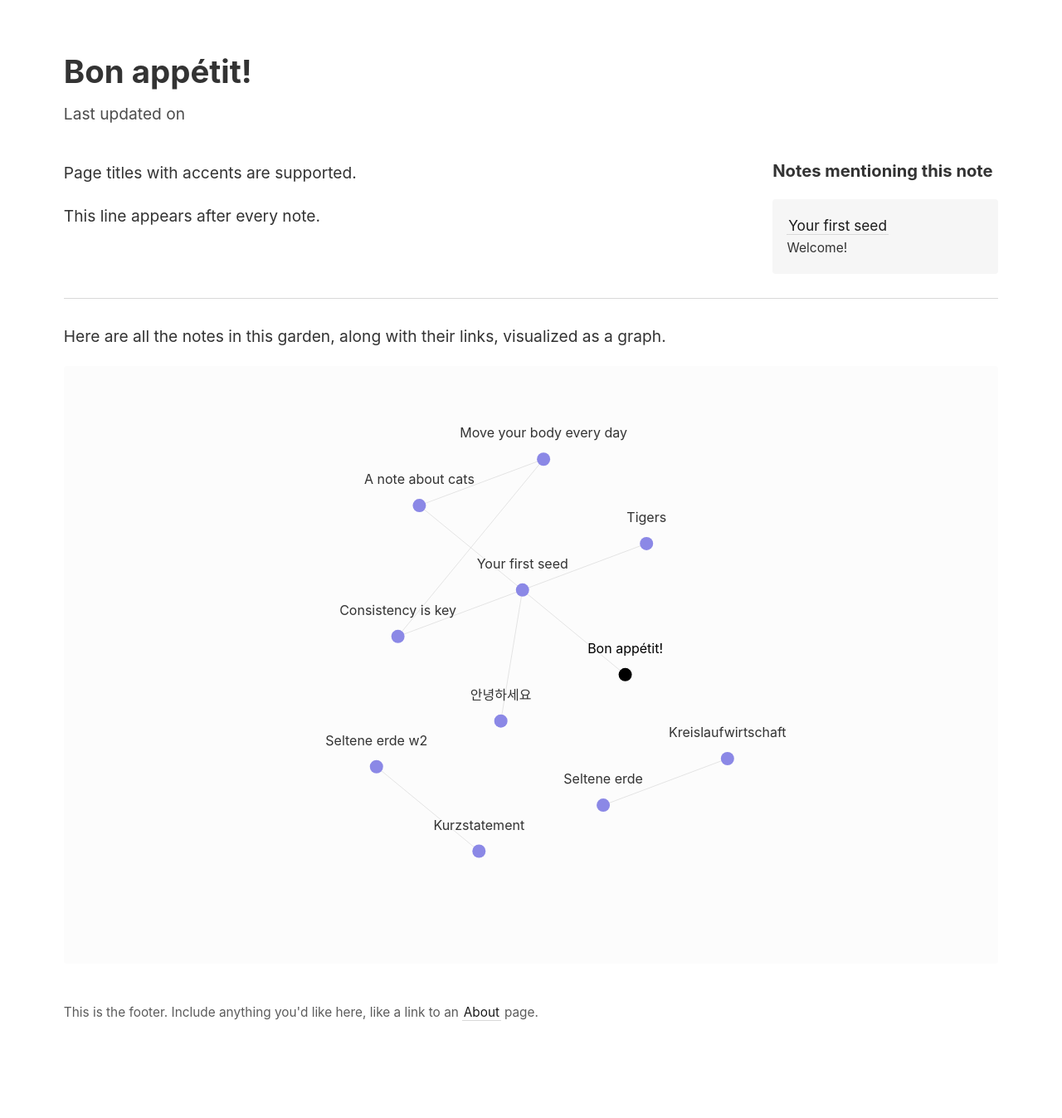
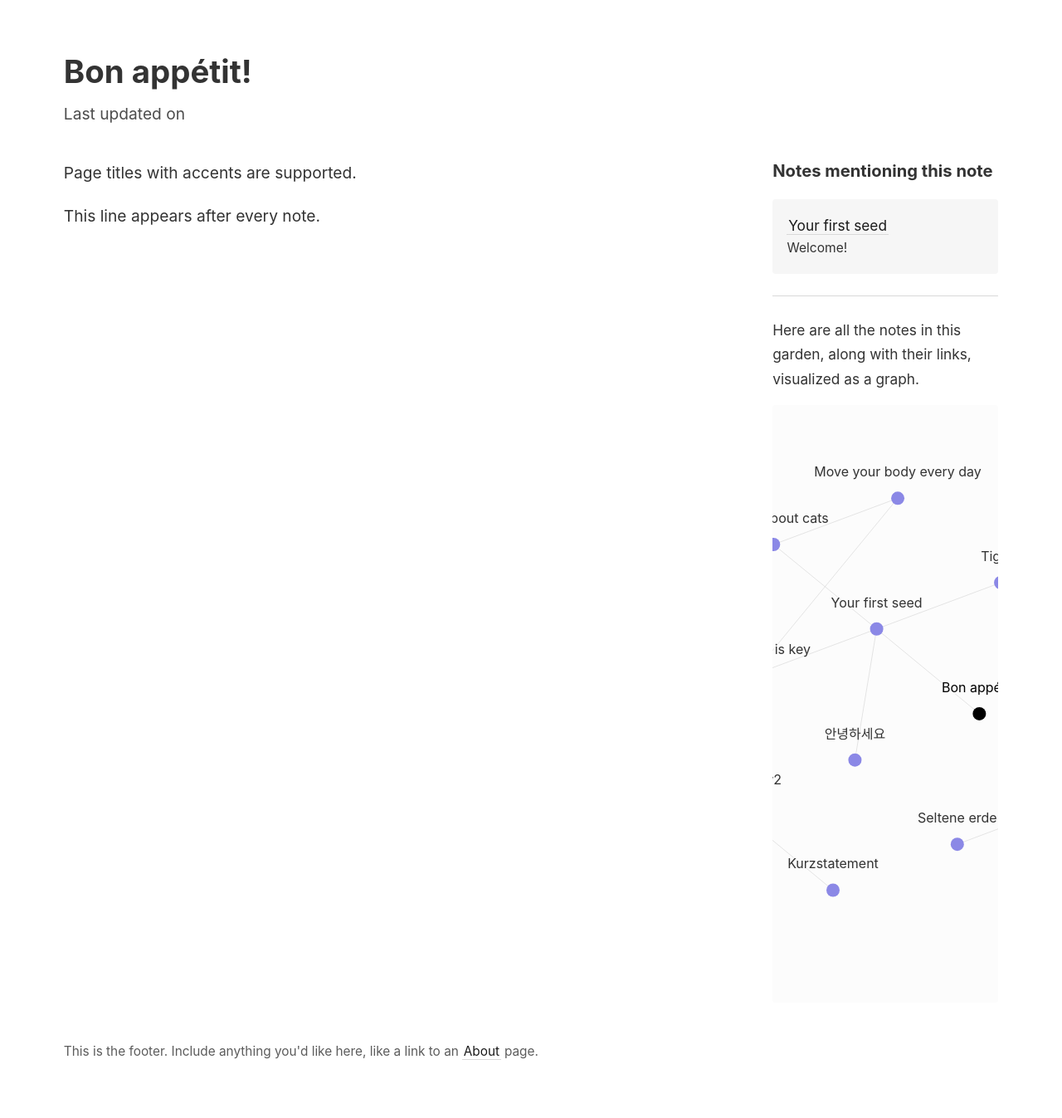
Before and after one commit to aburossi/abunews, a Jekyll site: the page built from _notes/accents.md, in a window 1280 px wide. Shown: the whole page at 83% size. Built offline with Jekyll 4.4.1, drawn with Linux system fonts in a browser that asks for light colours; before the commit the page ends 1299 px from its top, so only the background shows below that.

Commit message:
Update note.html

```diff
--- a/_layouts/note.html
+++ b/_layouts/note.html
@@ -36,12 +36,13 @@ layout: default
         </p>
       </div>
       {% endif %}
+
+      <!-- Moved section starts here -->
+      <hr>
+      <p>Here are all the notes in this garden, along with their links, visualized as a graph.</p>
+      {% include notes_graph.html %}
+      <!-- Moved section ends here -->
+
     </side>
   </div>
 </article>
-
-<hr>
-
-<p>Here are all the notes in this garden, along with their links, visualized as a graph.</p>
-
-{% include notes_graph.html %}
```
